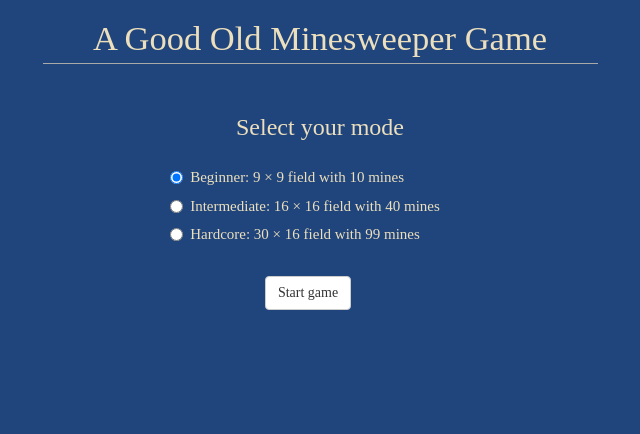
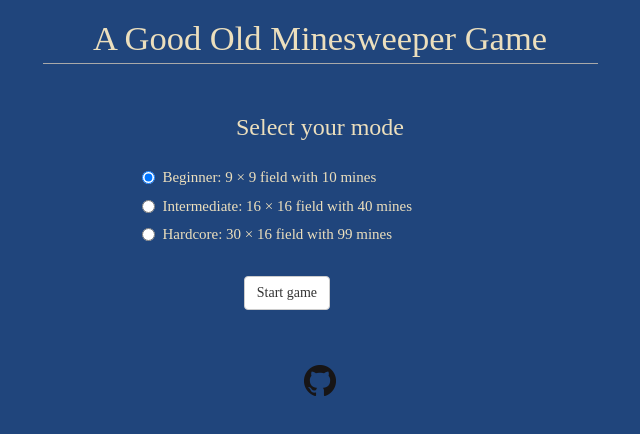
Before and after one commit to oliviergodement/minesweeper, a plain HTML site: page index.html in a window 1280 px wide. Shown: the whole page, without its empty margins (320-960 px from the left). Drawn offline with nearby package versions, Linux system fonts and the light colour scheme; a web font is replaced by a local one.

Commit message:
github logo added

```diff
--- a/index.html
+++ b/index.html
@@ -38,6 +38,7 @@
                   Hardcore: 30 × 16 field with 99 mines
                 </label>
               </div>
+
               <div class="form-group">
                 <button type="submit" id="submit-button" class="btn btn-default">Start game</button>
               </div>
@@ -61,7 +62,11 @@
         </div>
       </div>
     </div>
-
+  </div>
+  <div class="row footer">
+    <div class="col-md-12">
+      <a href="http://www.github.com/olivierrg"><img src="img/gh-mark.png"></a>
+    </div>
   </div>
     <script src="//ajax.googleapis.com/ajax/libs/jquery/1.11.0/jquery.min.js"></script>
     <script type="text/javascript" src="minesweeper.js"></script>
--- a/minesweeper.css
+++ b/minesweeper.css
@@ -24,7 +24,7 @@ form {
 }
 
 #form-content {
-  margin-left: 23%;
+  margin-left: 18%;
 }
 
 h1 {
@@ -106,3 +106,9 @@ table#minesweeper td {
 .success {
   background-image: url("img/success.jpg");
 }
+
+.footer {
+  margin-top: 40px;
+  margin-bottom: 10px;
+  text-align: center;
+}
```
Also changed, not shown: img/gh-mark.png (added).
